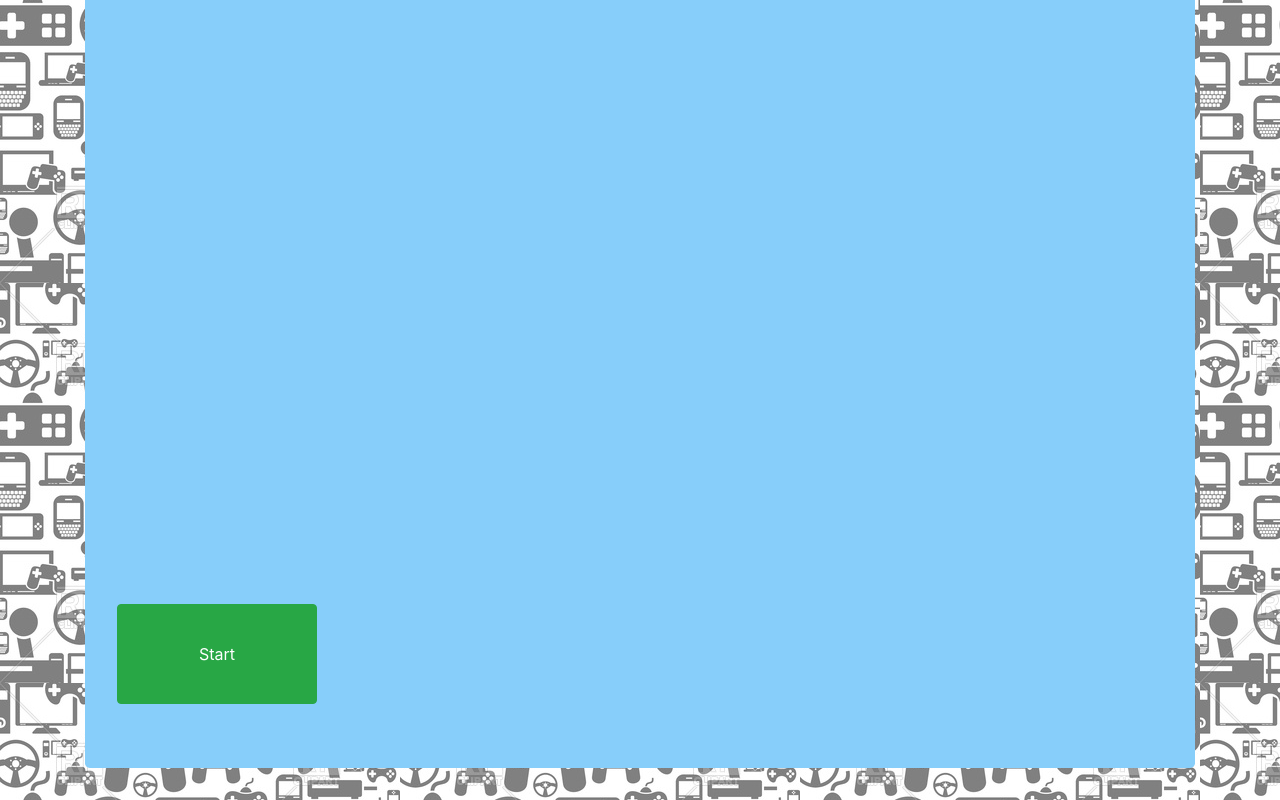
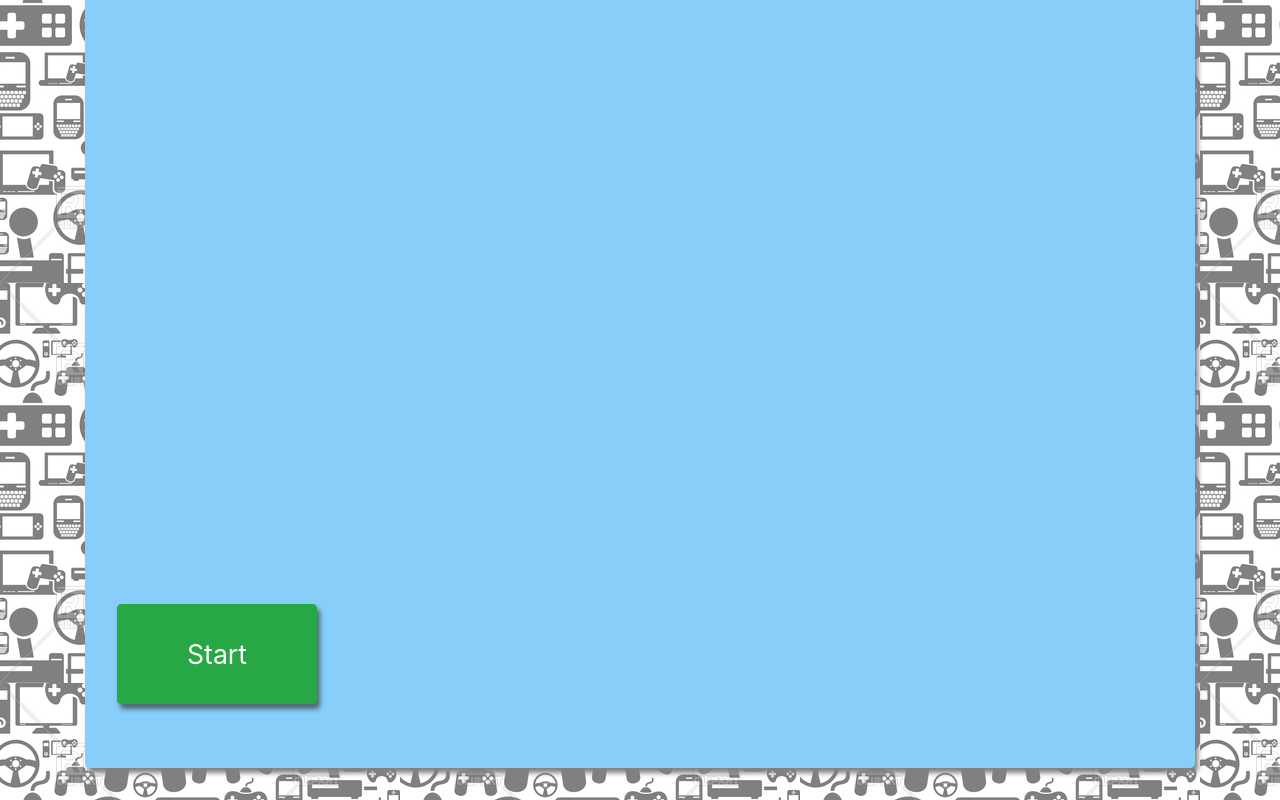
Before and after one commit to Ordolph/TriviaGame, a plain HTML site: page index.html in a window 1280 px wide. Shown: the part 517-1317 px from the top of the page. Drawn offline with nearby package versions, Linux system fonts and the light colour scheme.

Commit message:
Added some additional styling elements and adjusted existing styling

```diff
--- a/assets/css/style.css
+++ b/assets/css/style.css
@@ -12,10 +12,12 @@ body {
 
 .btn-warning {
     background-color: orange;
+    font-weight: bold
 }
 
 .jumbotron{
     background-color: lightskyblue;
+    box-shadow: 3px 5px 5px gray;
 }
 
 p {
@@ -29,4 +31,9 @@ p {
 .btn-success {
     height: 100px;
     width: 200px;
+    font-size: 20pt;
 }
+
+.btn {
+    box-shadow: 3px 5px 5px rgb(79, 102, 110)
+}
```
